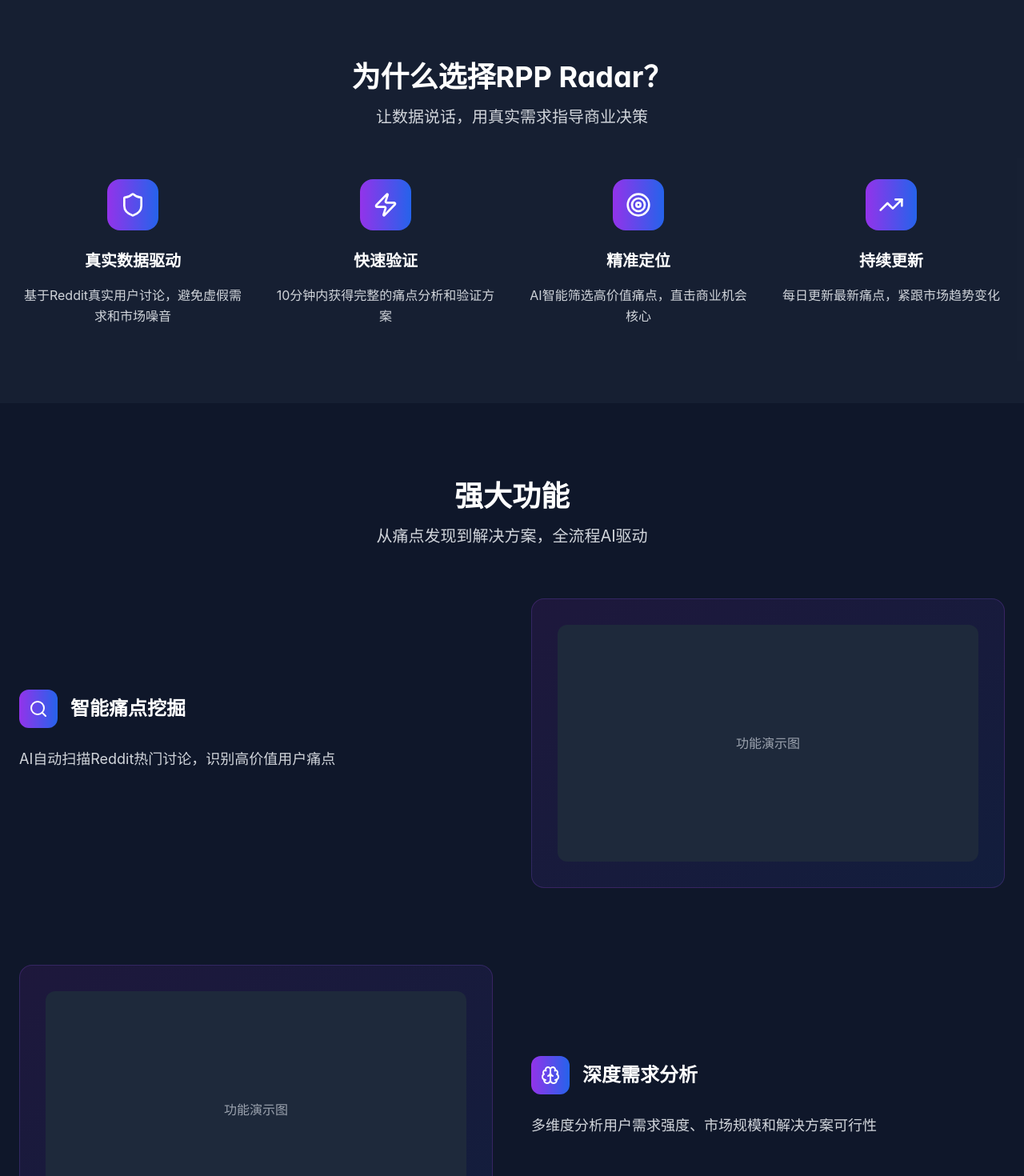
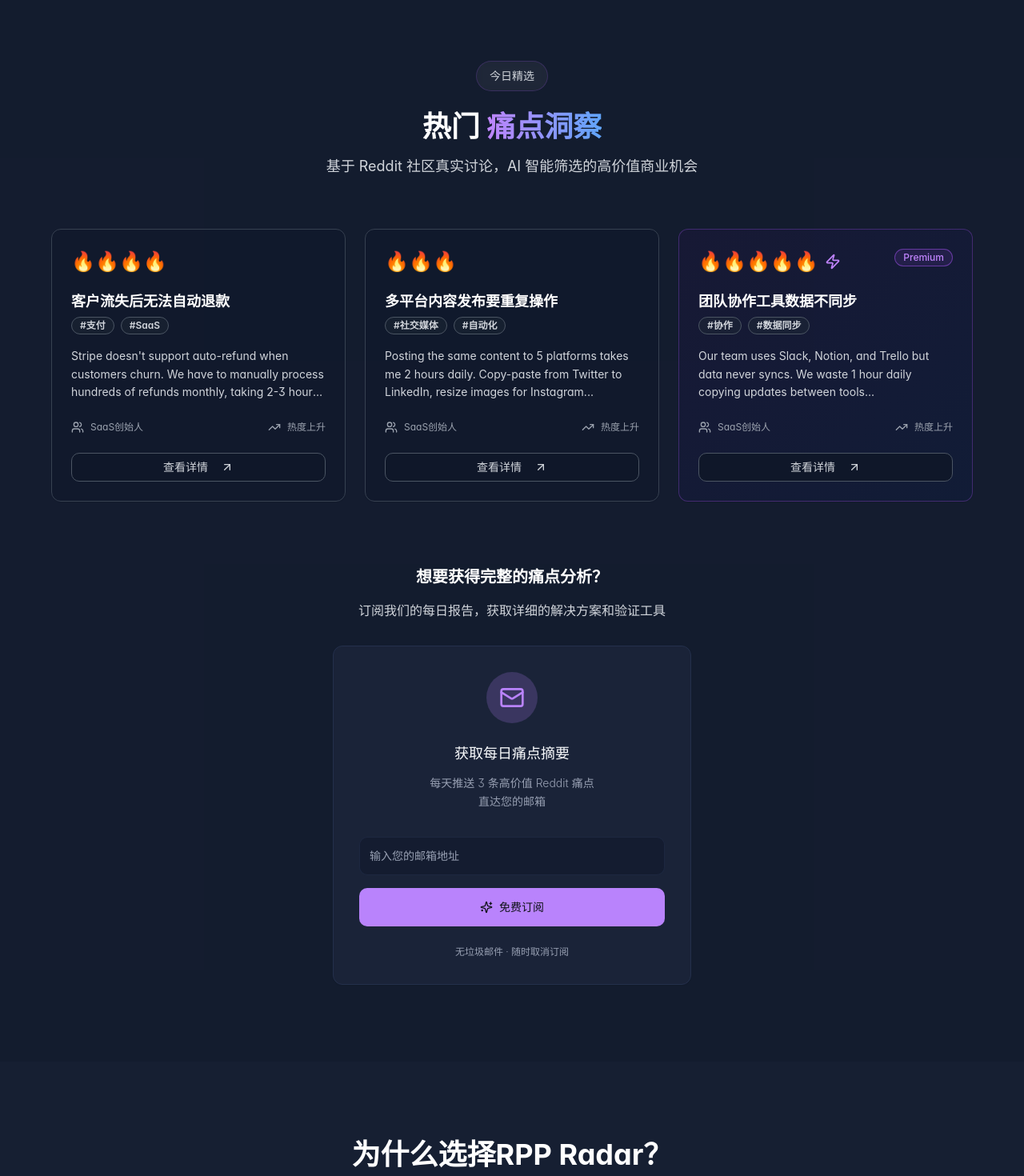
Before and after one commit to lilyssh/reddit-painpoint-radar, a React (Vite) app: page / in a window 1280 px wide. Shown: the part 820-2290 px from the top of the page at 80% size. Built offline with nearby package versions, Linux system fonts and the light colour scheme.

Commit message:
feat: Place pain point section below hero section
Places the "热门痛点洞察" section below the Hero Section on the homepage.

```diff
--- a/src/pages/Index.tsx
+++ b/src/pages/Index.tsx
@@ -72,13 +72,7 @@ const Index = () => {
         <HeroSection />
       </div>
 
-      {/* Benefits */}
-      <Benefits />
-
-      {/* Features */}
-      <Features />
-
-      {/* Pain Points Section */}
+      {/* Pain Points Section - 放在Hero Section下面 */}
       <section id="pain-points" className="py-24 px-6 bg-slate-800/30">
         <div className="max-w-6xl mx-auto">
           <div className="text-center mb-16">
@@ -123,6 +117,12 @@ const Index = () => {
         </div>
       </section>
 
+      {/* Benefits */}
+      <Benefits />
+
+      {/* Features */}
+      <Features />
+
       {/* Testimonials */}
       <Testimonials />
 
```
